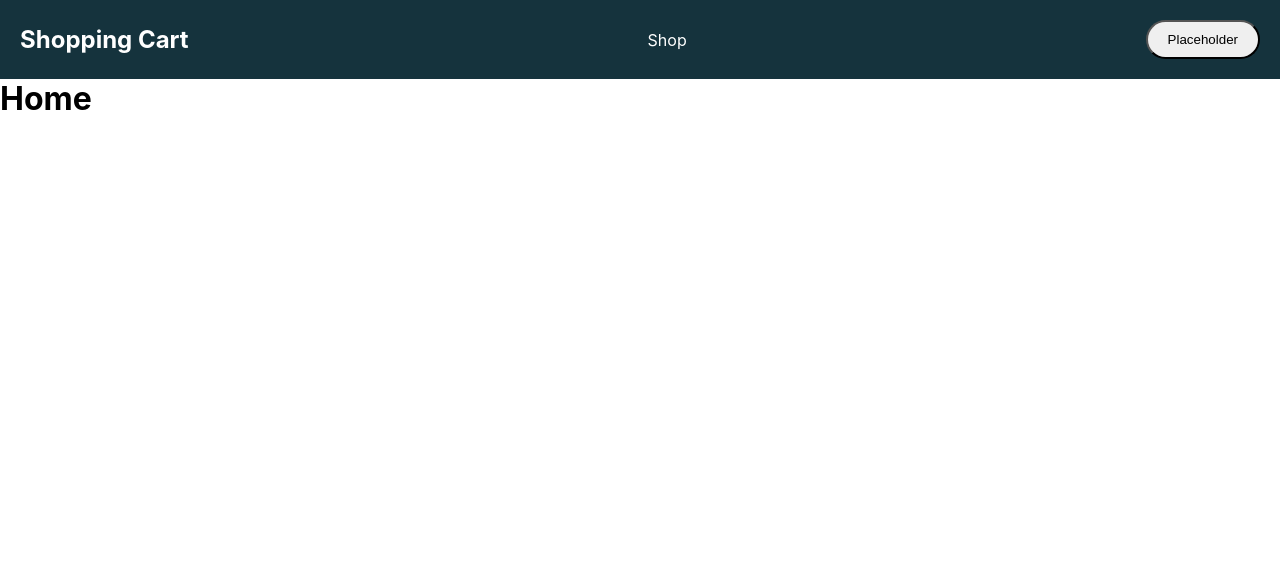
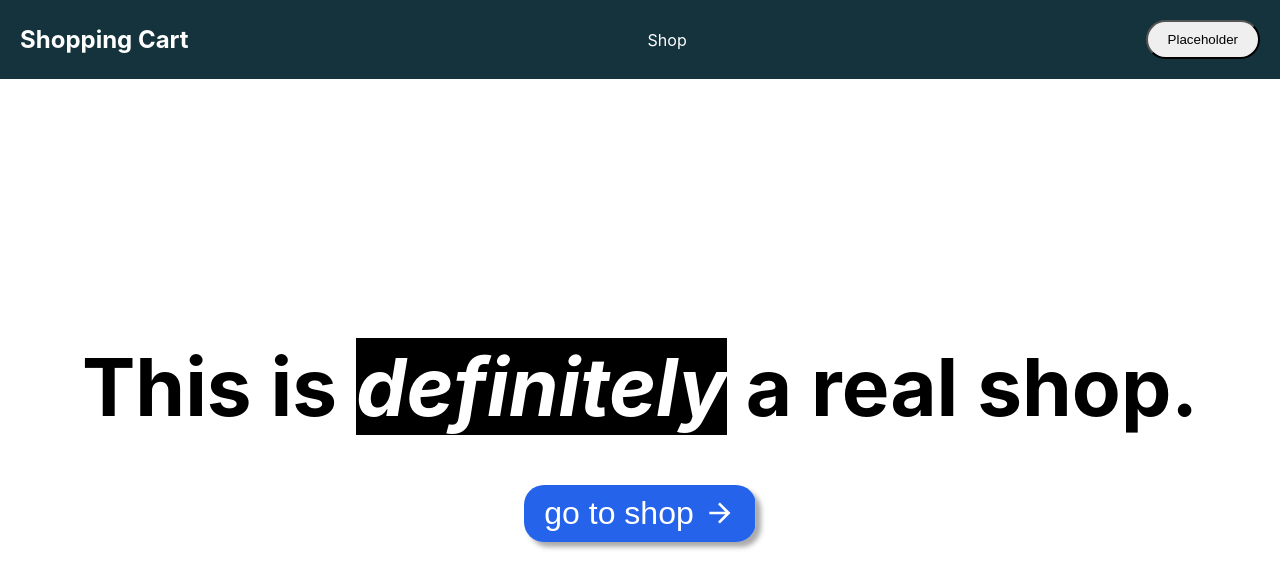
Before and after one commit to seelengxd/odin-shopping-cart, a React (Create React App) app: page / in a window 1280 px wide. Shown: the top 588 px of the page. Built offline with nearby package versions, Linux system fonts and the light colour scheme.

Commit message:
feat: add home page

```diff
--- a/src/App.css
+++ b/src/App.css
@@ -2,6 +2,12 @@
   margin: 0;
   padding: 0;
   box-sizing: border-box;
+}
+
+#root {
+  min-height: 100vh;
+  display: flex;
+  flex-direction: column;
 }
 
 nav {
@@ -13,6 +19,10 @@ nav {
   align-items: center;
 }
 
+nav + div {
+  flex: 1;
+}
+
 a {
   color: white;
   text-decoration: none;
@@ -22,3 +32,60 @@ nav > button {
   padding: 10px 20px;
   border-radius: 20px;
 }
+
+#home {
+  display: flex;
+  justify-content: center;
+  align-items: center;
+  flex-direction: column;
+  gap: 50px;
+}
+
+#home > h1 {
+  font-size: 5rem;
+  text-align: center;
+}
+
+#home > h1 > span {
+  animation: 3s change-color forwards;
+}
+
+@keyframes change-color {
+  from {
+    background-color: white;
+  }
+
+  to {
+    background-color: black;
+    color: white;
+    font-style: italic;
+  }
+}
+
+#home button {
+  background: linear-gradient(to right, #1e40af 50%, #2563eb 50%) right;
+  background-size: 200% 100%;
+  color: white;
+  border: none;
+  padding: 10px 20px;
+  border-radius: 20px;
+  font-size: 2rem;
+  display: flex;
+  align-items: center;
+  gap: 10px;
+  box-shadow: 5px 5px 5px #aaa;
+  transition: all 2s ease;
+  cursor: pointer;
+  position: relative;
+}
+
+#home button:hover {
+  background-position: left;
+  scale: 1.2;
+}
+
+button > img {
+  filter: invert(92%) sepia(100%) saturate(0%) hue-rotate(202deg)
+    brightness(106%) contrast(106%);
+  height: 2rem;
+}
--- a/src/components/Home.js
+++ b/src/components/Home.js
@@ -1,7 +1,17 @@
+import rightArrow from "../assets/arrow-right.svg";
+import { Link } from "react-router-dom";
+
 function Home() {
   return (
-    <div>
-      <h1>Home</h1>
+    <div id="home">
+      <h1>
+        This is <span>definitely</span> a real shop.
+      </h1>
+      <Link to="/shop">
+        <button>
+          go to shop <img src={rightArrow} alt="right-arrow" />
+        </button>
+      </Link>
     </div>
   );
 }
```
Also changed, not shown: src/assets/arrow-right.svg (added).
